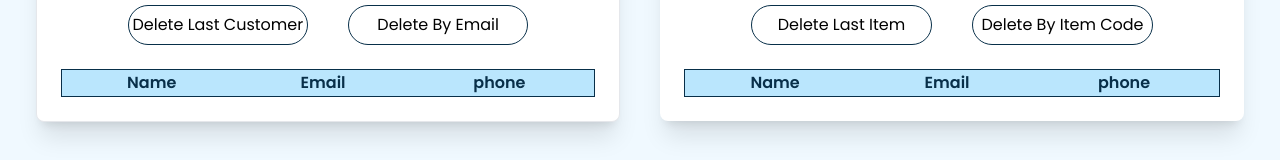
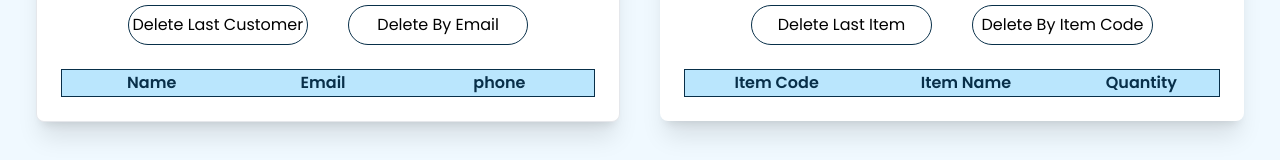
Before and after one commit to DasunNirmal/React-CRUD, a React (Vite) app: page /delete in a window 1280 px wide. Shown: the part 273-433 px from the top of the page. Built offline with nearby package versions, Linux system fonts and the light colour scheme.

Commit message:
Item Can Be Deleted

```diff
--- a/src/pages/Delete.tsx
+++ b/src/pages/Delete.tsx
@@ -1,20 +1,32 @@
 import {useContext, useState} from "react";
 import {CustomerContext} from "../store/CustomerProvider.tsx";
 import {Customer} from "../component/Customer.ts";
+import {ItemContext} from "../store/ItemProvider.tsx";
+import {Item} from "../component/Item.ts";
 
 export default function Delete() {
 
     const [customers, setCustomers] = useContext(CustomerContext);
+    const [items, setItems] = useContext(ItemContext);
     const [email, setEmail] = useState("");
+    const [code, setCode] = useState("");
 
     function deleteCustomer() {
         setCustomers((customers:Customer[]) => customers.slice(0,-1));
     }
 
+    function deleteItem() {
+        setItems((items:Item[]) => items.slice(0,-1));
+    }
+
     function deleteCustomerByEmail() {
         const filteredEmail = customers.filter((customer:Customer) => customer.email === email);
-        console.log(filteredEmail);
         setCustomers((customers:Customer[]) => customers.slice(filteredEmail.length));
+    }
+
+    function deleteItemByCode() {
+        const filteredItem = items.filter((item:Item) => item.code === code);
+        setItems((items:Item[]) => items.slice(filteredItem.length));
     }
 
     return (
@@ -56,31 +68,28 @@ export default function Delete() {
                 <h2 className="mb-6 p-2 w-fit text-2xl">Update Items</h2>
 
                 <input className="mb-6 p-2" type="text" placeholder="Item Code"
-                />
+                onChange={(e) => setCode(e.target.value)} />
                 <div className="flex w-3/4 justify-center gap-10">
-                    <button className="w-2/4">Delete Last Item</button>
-                    <button className="w-2/4">Delete By Item Code</button>
+                    <button className="w-2/4" onClick={deleteItem}>Delete Last Item</button>
+                    <button className="w-2/4" onChange={deleteItemByCode}>Delete By Item Code</button>
                 </div>
 
                 <table className="table-auto border border-gray-300 w-full mt-6">
                     <thead>
                     <tr>
-                        <td>Name</td>
-                        <td>Email</td>
-                        <td>phone</td>
+                        <td>Item Code</td>
+                        <td>Item Name</td>
+                        <td>Quantity</td>
                     </tr>
                     </thead>
                     <tbody>
-                    {/*{customers.map((customer: Customer) => (
-                        <tr key={customer.email}>
-                            <td>{customer.name}</td>
-                            <td>{customer.email}</td>
-                            <td>{customer.phone}</td>
+                    {items.map((items: Item) => (
+                        <tr key={items.code}>
+                        <td>{items.code}</td>
+                            <td>{items.itemName}</td>
+                            <td>{items.qty}</td>
                         </tr>
-                    ))}*/}
-                    <tr>
-
-                    </tr>
+                    ))}
                     </tbody>
                 </table>
             </div>
```
